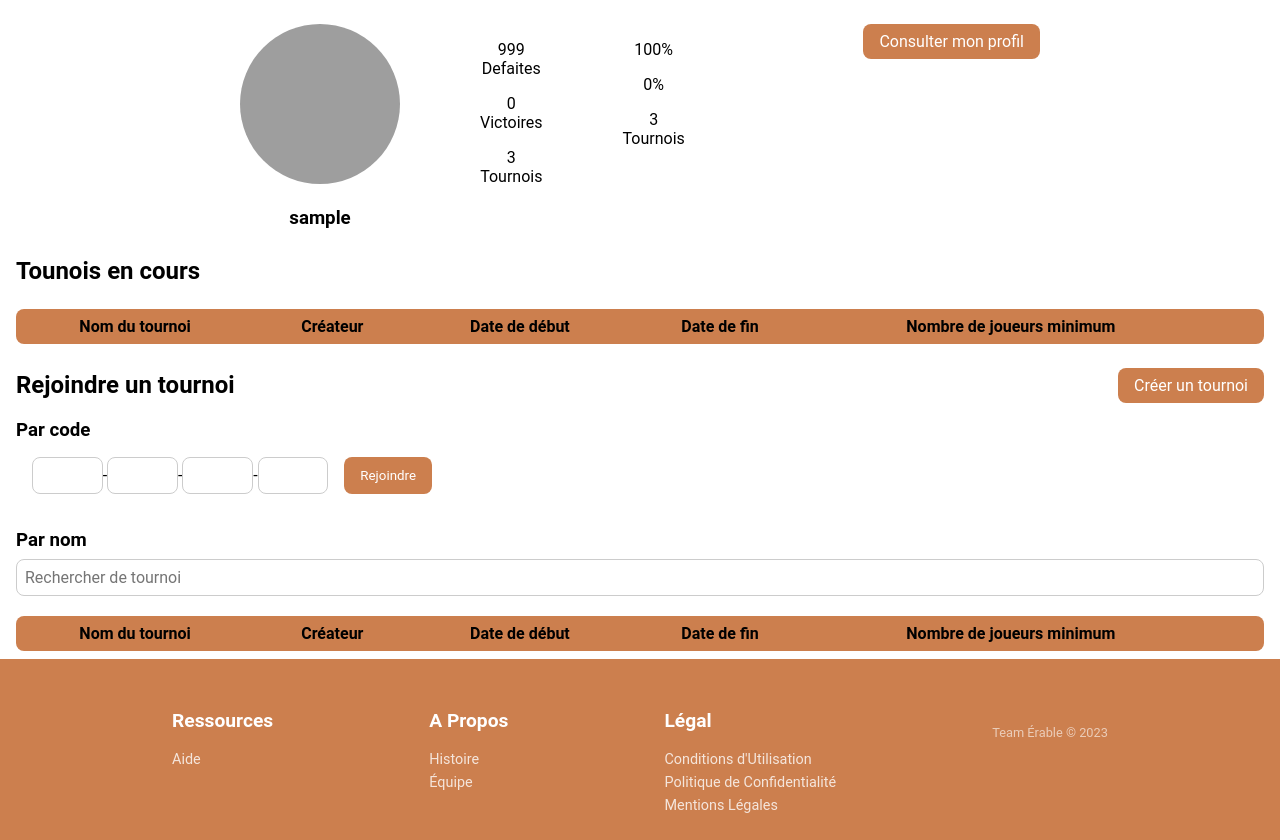
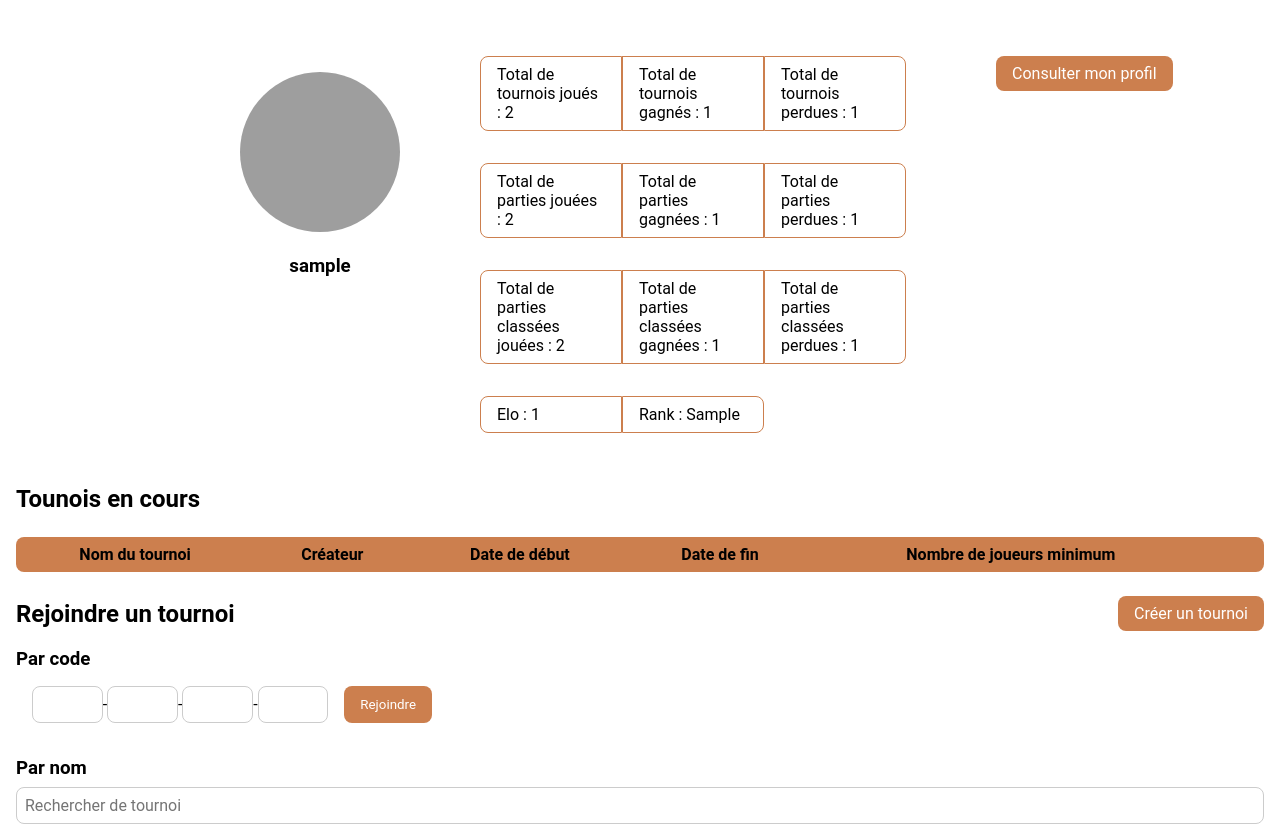
Before and after one commit to dept-info-iut-dijon/BUT3-S5-TeamErable-GoGoGo, a Django app: page /tournament in a window 1280 px wide. Shown: the part 48-888 px from the top of the page. Run offline with Django 4.2, Linux system fonts and the light colour scheme; a user stored in the database is signed in; tables that the repository leaves empty hold one stand-in row (values such as "Sample post"); lists and menus that the app fills with data are empty; some libraries are stand-ins or nearby versions; grey boxes are pictures that could not be loaded.

Commit message:
Modification affichage stats dans tournoi

```diff
--- a/static/css/tournament/tournament.css
+++ b/static/css/tournament/tournament.css
@@ -2,8 +2,6 @@
     display: flex;
     margin-top: 1.5em;
     margin-left: 15rem;
-    margin-right: 15rem;
-    justify-content: space-between;
 }
 
 .tournois-header-section {
@@ -31,6 +29,7 @@
 .tournois-container{
     text-align: center;
     margin-right: 5rem;
+    margin-top: 3rem;
 }
 
 .button-section a, .button-section button {
@@ -256,3 +255,41 @@ form#join-by-code input[type="text"] {
     margin-right: 1rem;
     object-fit: cover;
 }
+
+.statistics{
+    display: grid;
+    grid-template-columns: 1fr 1fr 1fr;
+}
+
+.statistics div p{
+    border-top: 1px solid var(--main-color);
+    border-bottom: 1px solid var(--main-color);
+    padding: 0.5rem 0;
+    border-left: 1px solid var(--main-color);
+    border-right: 1px solid var(--main-color);
+    margin-bottom: 2rem;
+    margin-top: 2rem;
+    padding-left: 1rem;
+    padding-right: 1rem;
+}
+
+.statistics div:first-child p{
+    border-top-left-radius: var(--border-radius);
+    border-bottom-left-radius: var(--border-radius);
+}
+
+.statistics div:last-child p{
+    border-top-right-radius: var(--border-radius);
+    border-bottom-right-radius: var(--border-radius);
+}
+
+#profile-link {
+    margin-top: 2rem;
+    text-align: center;
+    margin-left: 5rem;
+}
+
+.border-radius{
+    border-top-right-radius: var(--border-radius);
+    border-bottom-right-radius: var(--border-radius); ;
+}
--- /dev/null
+++ b/templates/profile/stats.html
@@ -0,0 +1,21 @@
+<div class="statistics">
+    <div>
+        <p>Total de tournois joués : {{ total_tournaments }}</p>
+        <p>Total de parties jouées : {{ total_games }}</p>
+        <p>Total de parties classées jouées : {{ total_classed_games }}</p>
+        <p>Elo : {{ elo }}</p>
+    </div>
+
+    <div>
+        <p>Total de tournois gagnés : {{ total_wins_tournaments }}</p>
+        <p>Total de parties gagnées : {{ total_wins }}</p>
+        <p>Total de parties classées gagnées : {{ total_classed_wins }}</p>
+        <p class="border-radius">Rank : {{ rank }}</p>
+    </div>
+
+    <div>
+        <p>Total de tournois perdues : {{ total_loses_tournaments }}</p>
+        <p>Total de parties perdues : {{ total_loses }}</p>
+        <p>Total de parties classées perdues : {{ total_classed_loses }}</p>
+    </div>
+</div>
--- a/templates/tournament/tournament.html
+++ b/templates/tournament/tournament.html
@@ -21,19 +21,13 @@
                     <img src="/header-pfp" alt="Icone de profil" />
                     <h3 hx-get="/header-profile-name" hx-swap="innerHTML" hx-trigger="load">Username</h3>
                 </div>
-                <div class="tournois-container">
-                    <p>999 Defaites</p>
-                    <p>0 Victoires</p>
-                    <p>3 Tournois</p>
-                </div>
-                <div class="tournois-container">
-                    <p>100%</p>
-                    <p>0%</p>
-                    <p>3 Tournois</p>
-                </div>
+
+                <section id="stats" hx-get="/stats" hx-swap="innerHTML" hx-trigger="load">
+                </section>
+
             </div>
 
-            <a href="/profile" class="button height-fit-content">Consulter mon profil</a>
+            <a id="profile-link" href="/profile" class="button height-fit-content">Consulter mon profil</a>
         </section>
 
         <div class="table-section">
```
Also changed, not shown: templates/profile/career.html (+1 -21 lines).
